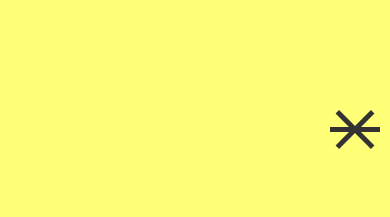
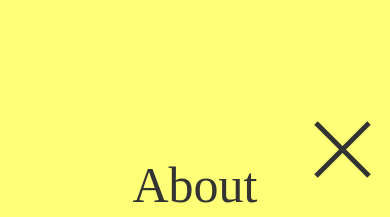
Before and after one commit to KadonoMai/portfolio_kadonomai, a plain HTML site: page index.html in a window 390 px wide. Both pictures are taken after a click on the element 355 px from the left and 125 px from the top of the page. Shown: the top 217 px of the page. Drawn offline with nearby package versions, Linux system fonts and the light colour scheme.

Commit message:
1204commit

```diff
--- a/style.css
+++ b/style.css
@@ -413,6 +413,8 @@ footer {
 }
 
 @media screen and (max-width: 1200px) {
+    /* スマホ版メニュー  */
+
     .header_nav_list {
         display: none;
     }
@@ -456,7 +458,7 @@ footer {
         top: 20px;
     }
 
-    .opem span {
+    .open span {
         background: transparent;
     }
 
@@ -691,7 +693,7 @@ footer {
 }
 
 @media screen and (max-width: 767px) {
-    .sp_menu_btn {
+    /* .sp_menu_btn {
         display: block;
         position: absolute;
         right: 10px;
@@ -763,7 +765,7 @@ footer {
         text-align: center;
         font-size: 5rem;
         margin: 2rem 0;
-    }
+    } */
 
     /* 8角形 */
 
```
